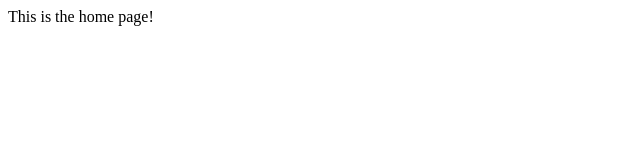
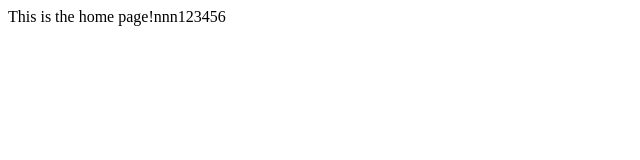
Before and after one commit to Scientific-Research/mk004-nextjs, a Next.js app: page / in a window 1280 px wide. Shown: the top 160 px of the page, without its empty margins (0-640 px from the left). Built offline with nearby package versions, Linux system fonts and the light colour scheme.

Commit message:
page.tsx in app folder works well!

```diff
--- a/app/page.tsx
+++ b/app/page.tsx
@@ -1,6 +1,6 @@
 import React from "react";
 
 function Home() {
-  return <div>This is the home page!</div>;
+  return <div>This is the home page!nnn123456</div>;
 }
 export default Home;
```
